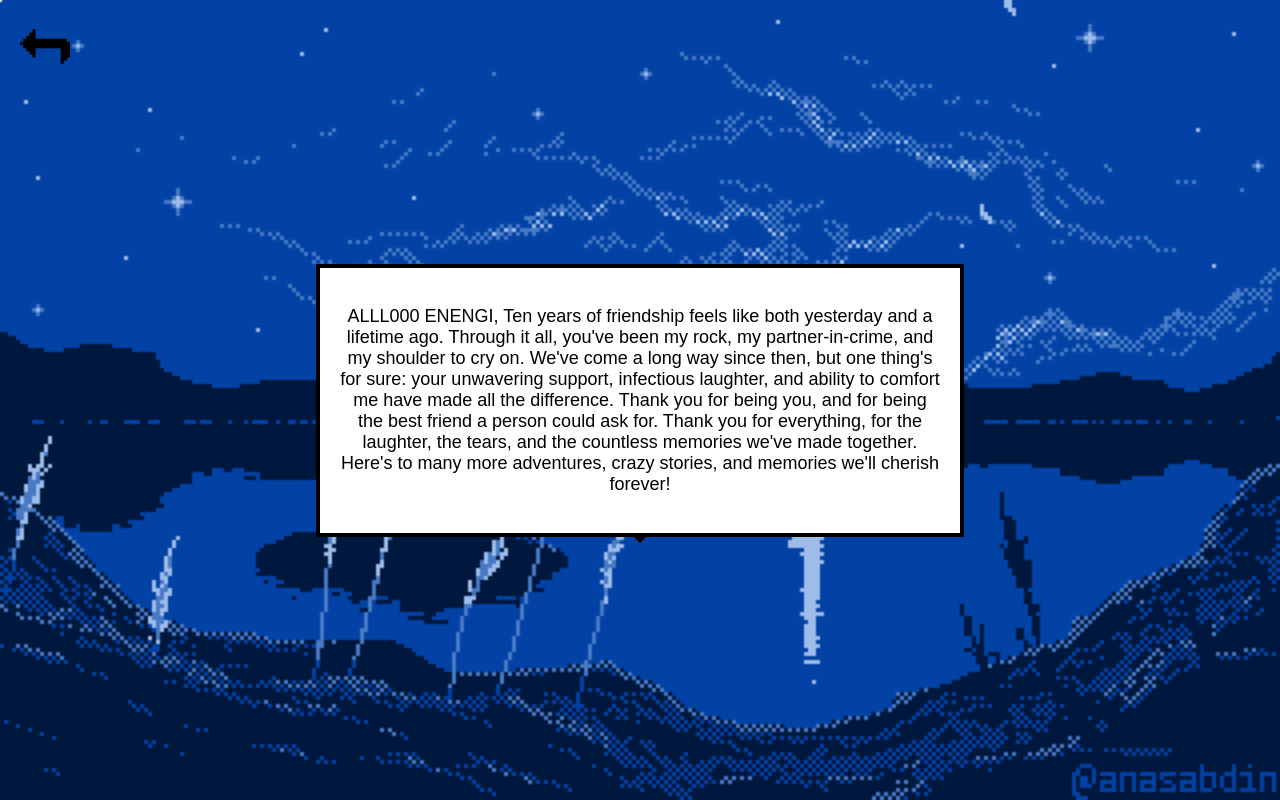
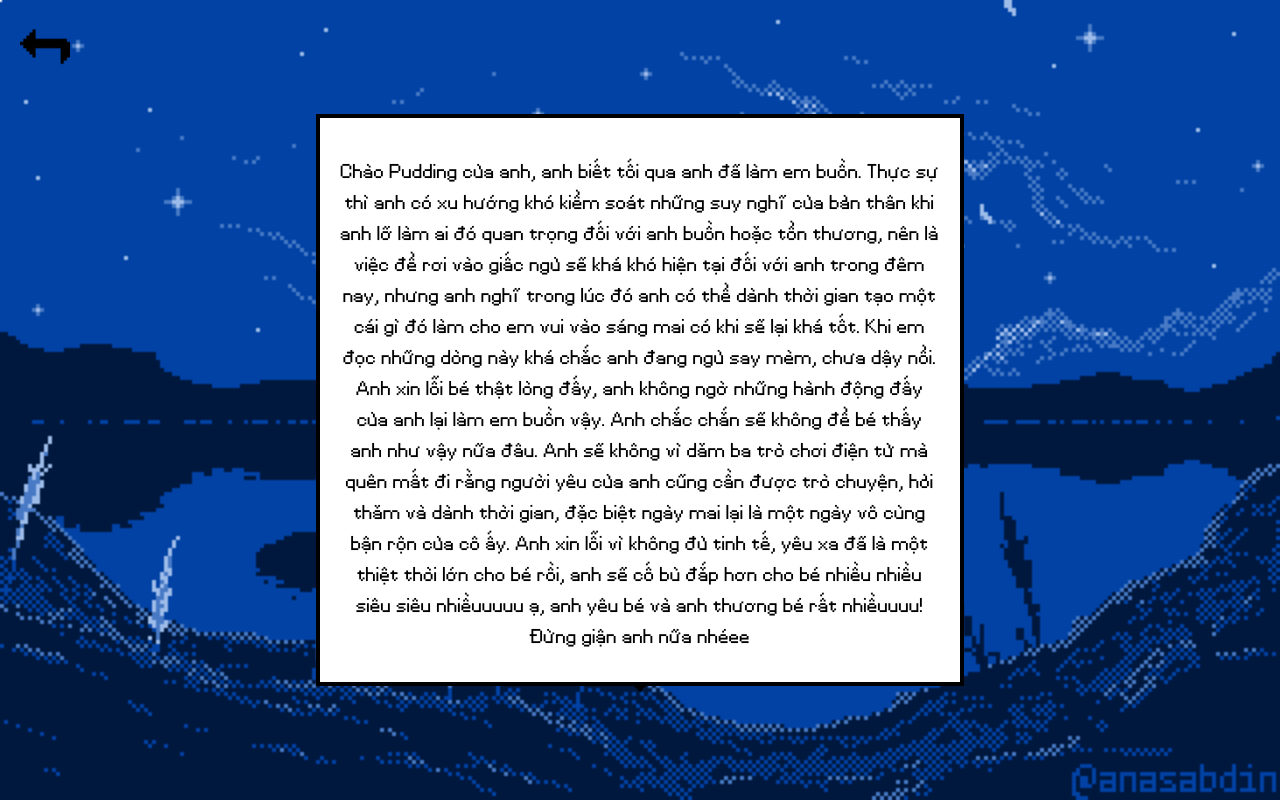
Before and after one commit to denghwee/ForPudding, a plain HTML site: page message.html in a window 1280 px wide. Drawn offline with Linux system fonts and the light colour scheme; a web font is replaced by a local one.

Commit message:
second commit

```diff
--- a/message.html
+++ b/message.html
@@ -9,6 +9,10 @@
         @font-face {
             font-family: 'ArcadeClassic';
             src: url('ArcadeClassic.ttf') format('truetype');
+        }
+        @font-face {
+            font-family: 'FVF Fernando 08';
+            src: url('FVF Fernando 08.ttf') format('truetype');
         }
         body {
             background: url('data/img/MessageBackground.gif') no-repeat center center fixed;
@@ -26,7 +30,8 @@
             max-width: 600px;
             text-align: center;
             position: relative;
-            font-size: 18px;
+            font-family: 'FVF Fernando 08', sans-serif;
+            font-size: 14px;
             color: black;
         }
         .speech-bubble::after {
@@ -55,8 +60,8 @@
     <a href="game.html" class="back-button">
         <img src="data/img/return.png" alt="Back">
     </a>
-    <div class="speech-bubble">
-        <p>ALLL000 ENENGI, Ten years of friendship feels like both yesterday and a lifetime ago. Through it all, you've been my rock, my partner-in-crime, and my shoulder to cry on. We've come a long way since then, but one thing's for sure: your unwavering support, infectious laughter, and ability to comfort me have made all the difference. Thank you for being you, and for being the best friend a person could ask for. Thank you for everything, for the laughter, the tears, and the countless memories we've made together. Here's to many more adventures, crazy stories, and memories we'll cherish forever!</p>
+    <div class="speech-bubble",>
+        <p>Chào Pudding của anh, anh biết tối qua anh đã làm em buồn. Thực sự thì anh có xu hướng khó kiểm soát những suy nghĩ của bản thân khi anh lỡ làm ai đó quan trọng đối với anh buồn hoặc tổn thương, nên là việc để rơi vào giấc ngủ sẽ khá khó hiện tại đối với anh trong đêm nay, nhưng anh nghĩ trong lúc đó anh có thể dành thời gian tạo một cái gì đó làm cho em vui vào sáng mai có khi sẽ lại khá tốt. Khi em đọc những dòng này khá chắc anh đang ngủ say mèm, chưa dậy nổi. Anh xin lỗi bé thật lòng đấy, anh không ngờ những hành động đấy của anh lại làm em buồn vậy. Anh chắc chắn sẽ không để bé thấy anh như vậy nữa đâu. Anh sẽ không vì dăm ba trò chơi điện tử mà quên mất đi rằng người yêu của anh cũng cần được trò chuyện, hỏi thăm và dành thời gian, đặc biệt ngày mai lại là một ngày vô cùng bận rộn của cô ấy. Anh xin lỗi vì không đủ tinh tế, yêu xa đã là một thiệt thòi lớn cho bé rồi, anh sẽ cố bù đắp hơn cho bé nhiều nhiều siêu siêu nhiềuuuuu ạ, anh yêu bé và anh thương bé rất nhiềuuuu! Đừng giận anh nữa nhéee</p>
     </div>
 </body>
 </html>
```
Also changed, not shown: FVF Fernando 08.ttf (added).
